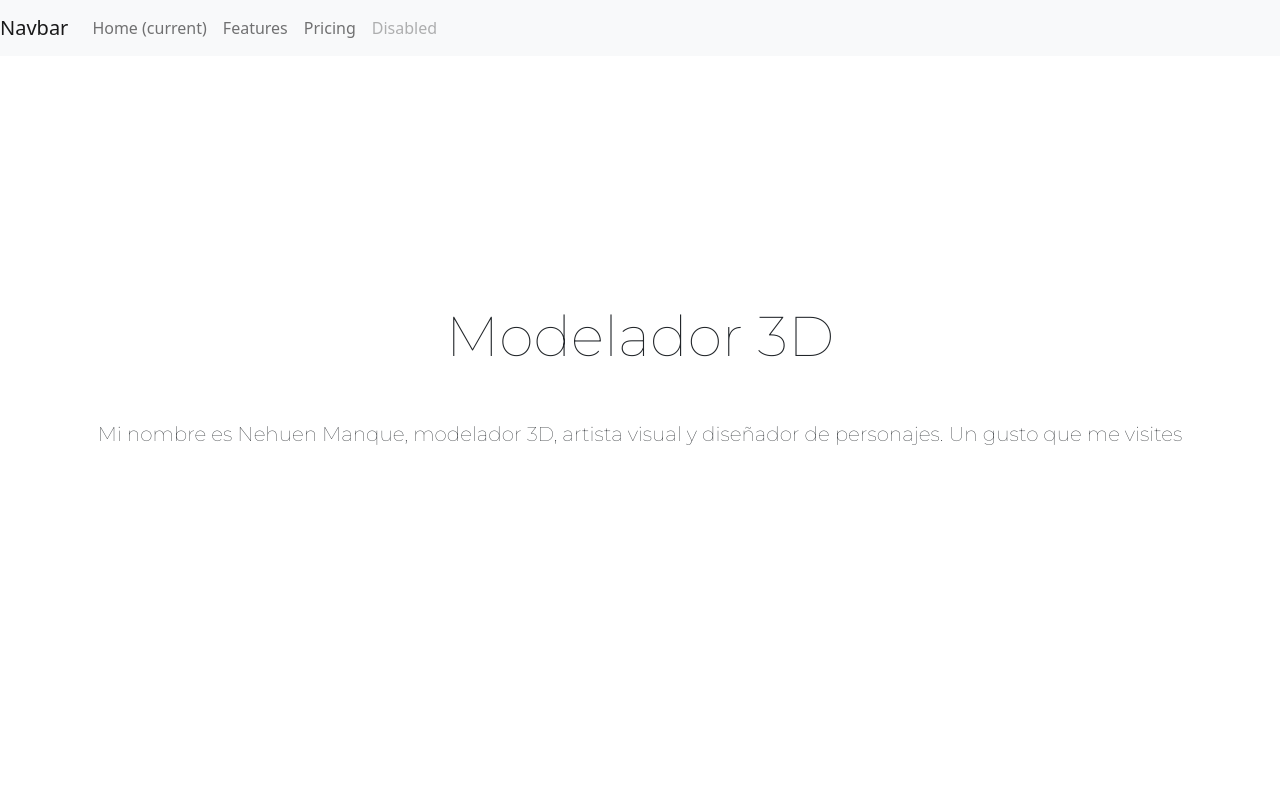
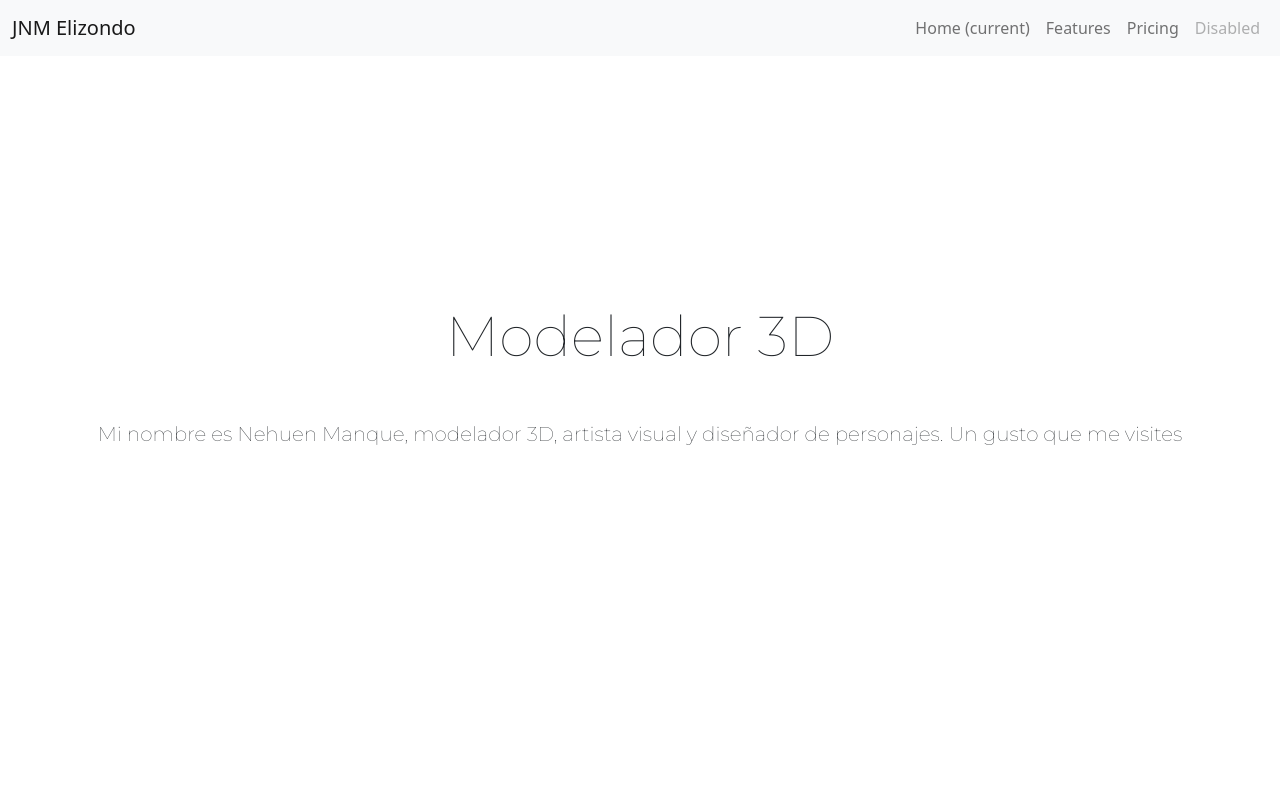
Before and after one commit to TrellixVulnTeam/Artista-Digital-Web-Site-Murua_20W9, a plain HTML site: page index.html in a window 1280 px wide. Shown: the top 800 px of the page. Drawn offline with nearby package versions, Linux system fonts and the light colour scheme; files whose address does not match are found by name; a web font is replaced by a local one.

Commit message:
Cambios en header

```diff
--- a/index.html
+++ b/index.html
@@ -20,14 +20,14 @@
     </head>
     <body>
         <!-- Header -->
-        <nav class="navbar navbar-expand-lg navbar-light bg-light">
+        <nav class="navbar navbar-expand-lg navbar-light bg-light container-fluid d-flex justify-content-between">
             <!-- Logo y redirección a index -->
-            <a class="navbar-brand" href="#">Navbar</a>
+            <a class="navbar-brand" href="#">JNM Elizondo</a>
             <!-- NavBar -->
             <button class="navbar-toggler" type="button" data-toggle="collapse" data-target="#navbarNav" aria-controls="navbarNav" aria-expanded="false" aria-label="Toggle navigation">
-              <span class="navbar-toggler-icon"></span>
+              <span class="navbar-toggler-icon "></span>
             </button>
-            <div class="collapse navbar-collapse" id="navbarNav">
+            <div class="collapse navbar-collapse justify-content-end" id="navbarNav">
               <ul class="navbar-nav">
                 <li class="nav-item active">
                   <a class="nav-link" href="#">Home <span class="sr-only">(current)</span></a>
```
